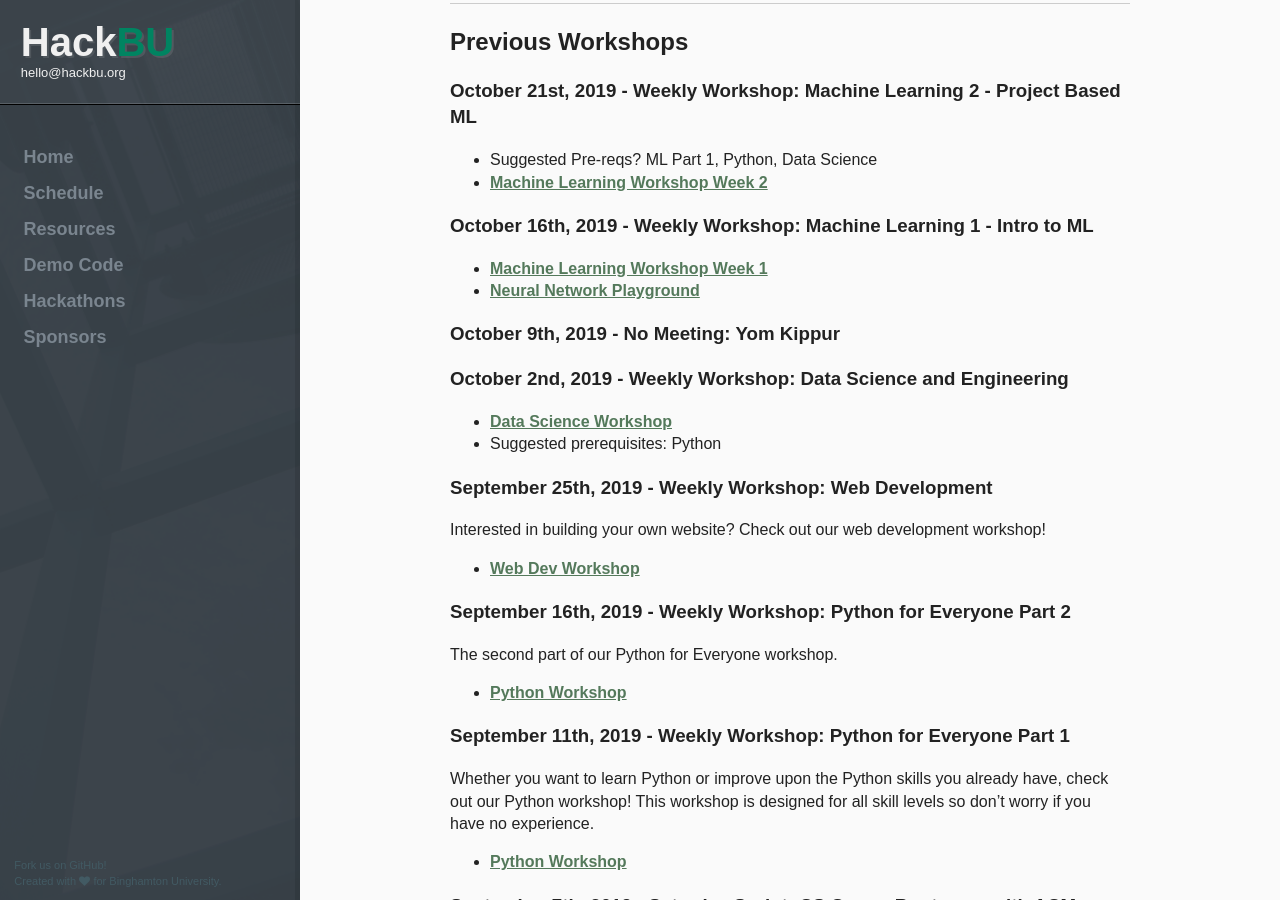
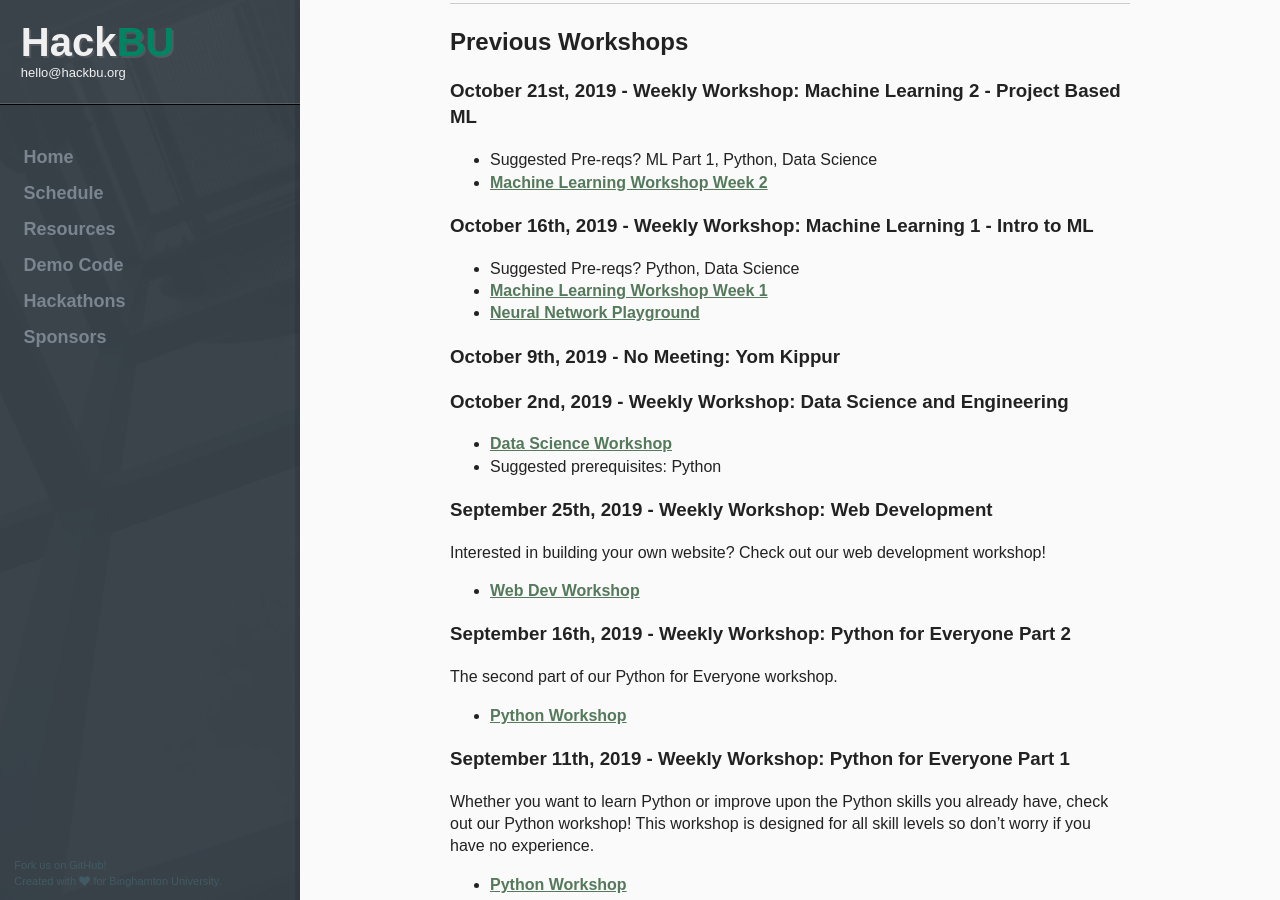
Before and after one commit to hackbinghamton/hackbinghamton.github.io, a Jekyll site: the page built from schedule/index.html, in a window 1280 px wide and 900 px high, scrolled down 480 px. Built offline with Jekyll 4.4.1, drawn with Linux system fonts in a browser that asks for light colours; nearby versions of some CDN libraries.

Commit message:
add prereqs

```diff
--- a/schedule/index.html
+++ b/schedule/index.html
@@ -33,6 +33,9 @@ description: Find out where and when our weekly HackBU workshops take place
   </ul>
   <h3> October 16th, 2019 - Weekly Workshop: Machine Learning 1 - Intro to ML </h3>
   <ul>
+    <li>
+      Suggested Pre-reqs? Python, Data Science
+    </li>
     <li>
       <a href="https://github.com/HackBinghamton/MachineLearningWorkshopWeek1"> Machine Learning Workshop Week 1 </a>
     </li>
```
